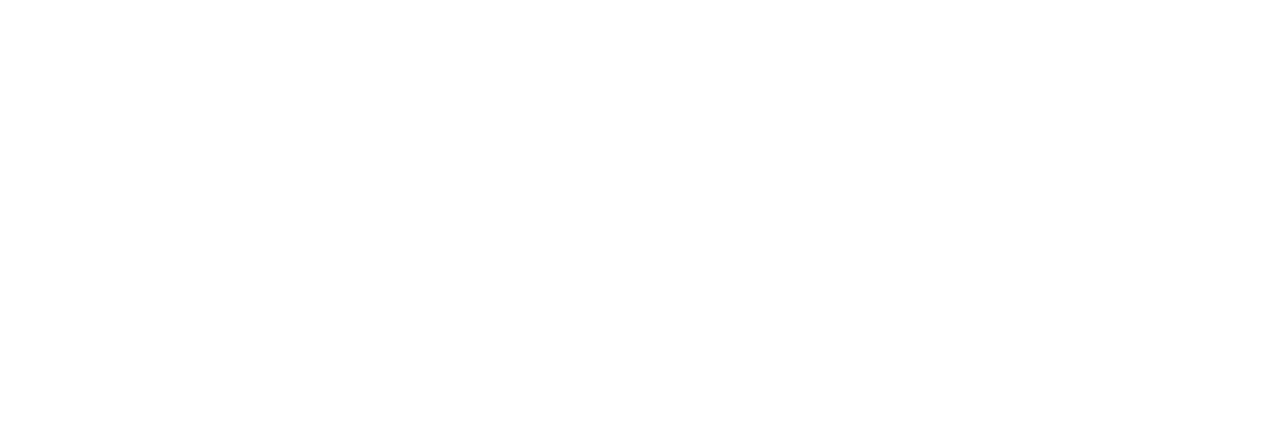
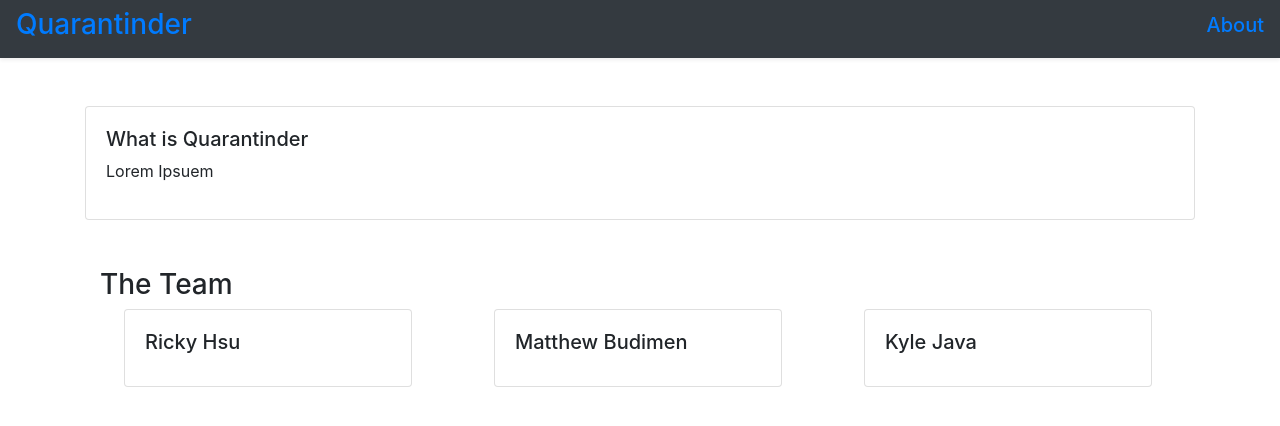
Before and after one commit to kylejava/Quarantinder, a website: page public/about.html in a window 1280 px wide. Drawn offline with nearby package versions, Linux system fonts and the light colour scheme.

Commit message:
feat: added about link in index

```diff
--- a/public/about.html
+++ b/public/about.html
@@ -10,6 +10,53 @@
     <script src="https://kit.fontawesome.com/a8e5d1c419.js" crossorigin="anonymous"></script>
   </head>
   <body>
+    <div class="navbar navbar-dark bg-dark shadow-sm">
+      <h3 style="color: white"><a href="/index.html">Quarantinder</a></h3>
+      <h5 class="text-white"><a href="/about.html">About</a></h5>
+    </div>
+
+
+    <div class="container">
+      <div class="card mt-5 mb-5">
+          <div class="card-body">
+            <h5>What is Quarantinder</h5>
+            <p>Lorem Ipsuem</p>
+          </div>
+      </div>
+    </div>
+
+    <div class="container">
+      <div class="row mx-auto">
+        <div class="col mx-auto">
+            <h3 class="justify-content-center">The Team</h3>
+        </div>
+
+      </div>
+
+      <div class="row mx-auto">
+        <div class="col">
+          <div class="card ml-4 mr-4" style="width: 18rem;">
+          <div class="card-body">
+            <h5 class="card-title">Ricky Hsu</h5>
+          </div>
+        </div>
+        </div>
+        <div class="col">
+          <div class="card ml-4 mr-4" style="width: 18rem;">
+          <div class="card-body">
+            <h5 class="card-title">Matthew Budimen</h5>
+          </div>
+        </div>
+        </div>
+        <div class="col">
+          <div class="card ml-4 mr-4" style="width: 18rem;">
+            <div class="card-body">
+              <h5 class="card-title">Kyle Java</h5>
+            </div>
+          </div>
+        </div>
+      </div>
+    </div>
 
 
 
```
Also changed, not shown: public/index.html (+1 -0 lines).
